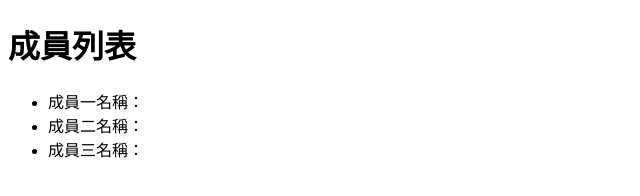
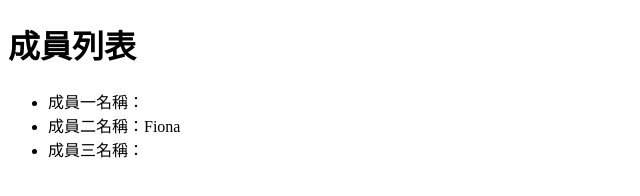
Before and after one commit to lorajhong/teamHW1109, a plain HTML site: page index.html in a window 1280 px wide. Shown: the full height of the page, 0-640 px from the left. Drawn offline with Linux system fonts and the light colour scheme.

Commit message:
新增成員b

```diff
--- a/index.html
+++ b/index.html
@@ -9,7 +9,7 @@
     <h1>成員列表</h1>
     <ul>
         <li>成員一名稱：</li>
-        <li>成員二名稱：</li>
+        <li>成員二名稱：Fiona</li>
         <li>成員三名稱：</li>
     </ul>
 </body>
```
